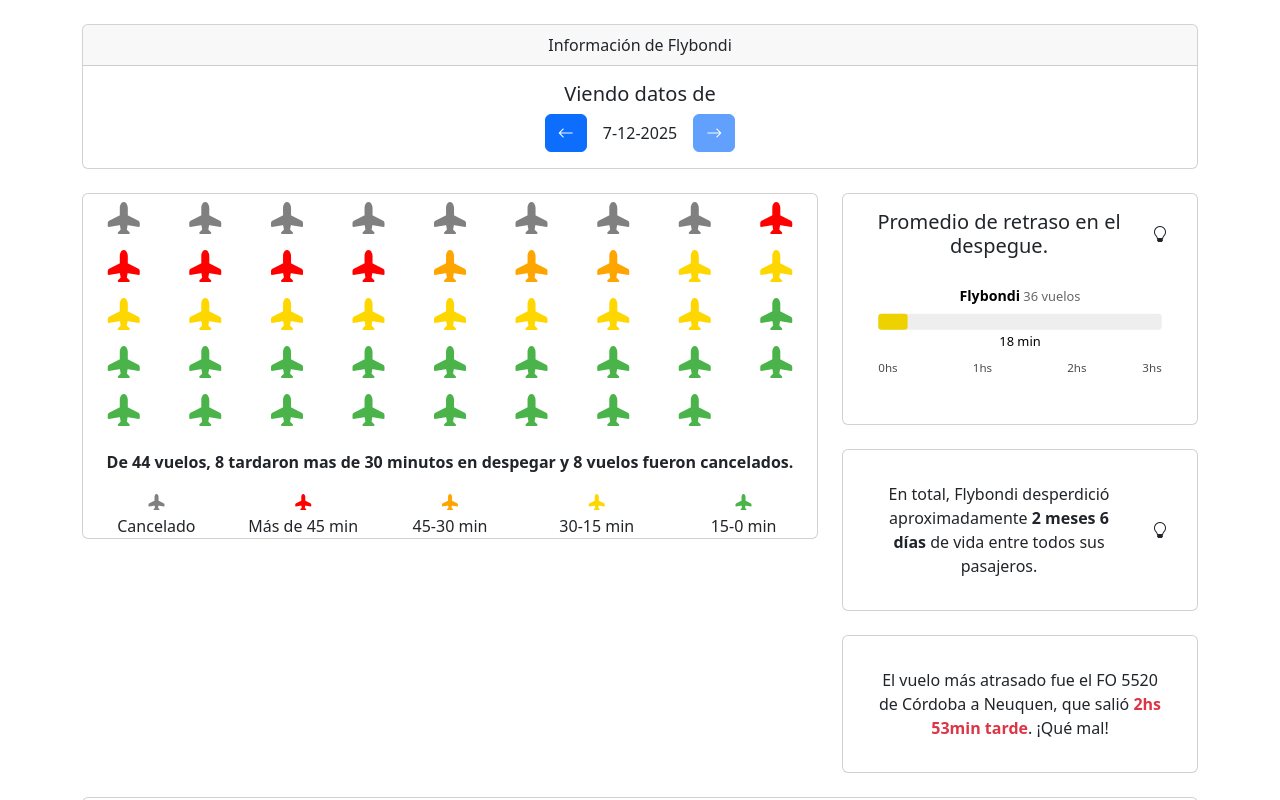
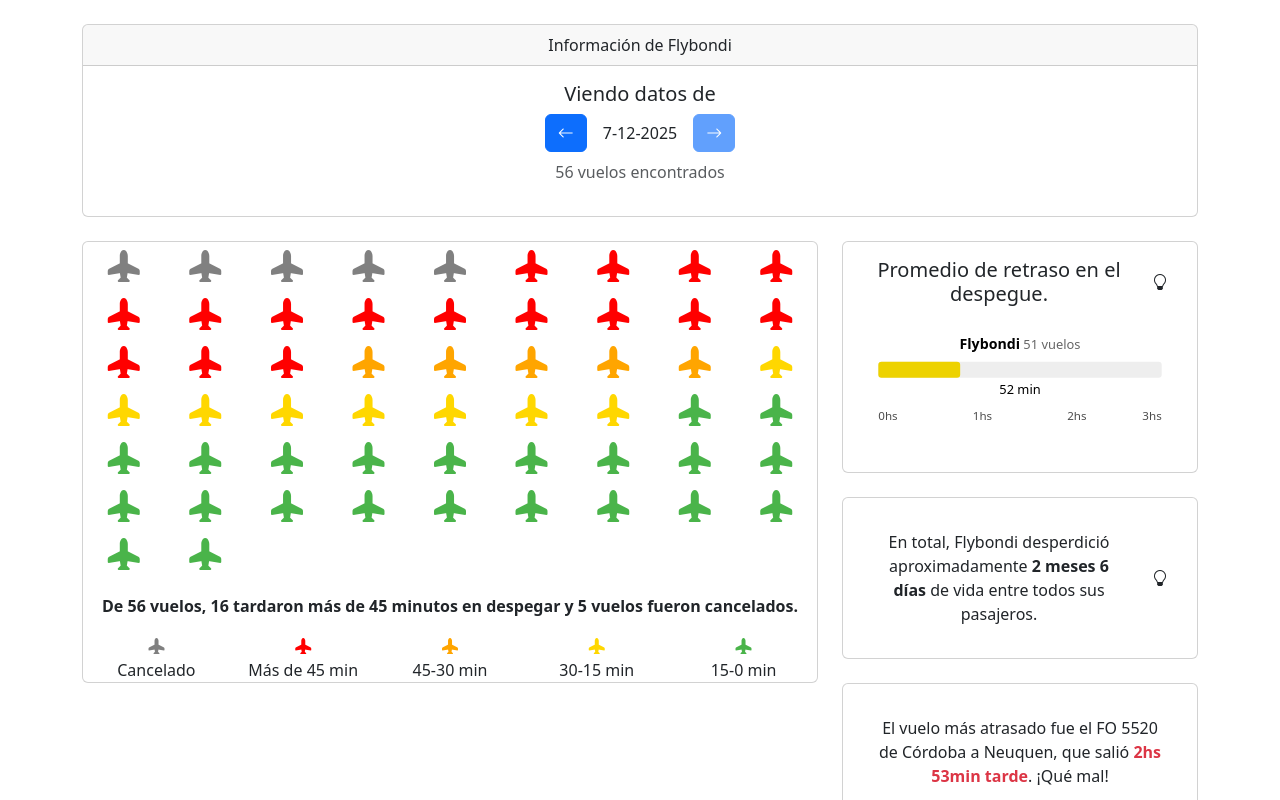
Before and after one commit to Gin-Z/flybondi-fail, a React (Vite) app: page / in a window 1280 px wide. Shown: the top 800 px of the page. Built offline with nearby package versions, Linux system fonts and the light colour scheme.

Commit message:
Se implementó lógica en Header.tsx, Flights. tsx y Mean.tsx

```diff
--- a/src/components/Flights.tsx
+++ b/src/components/Flights.tsx
@@ -1,178 +1,157 @@
-const Flights =()=>{
-    return(
-        <div className="card">
-            <div className="container text-center flights-grid">
-                <div className="row">
-                    <div className="col">
-                        <i className="bi bi-airplane-fill status-cancelled" />
-                    </div>
-                    <div className="col">
-                        <i className="bi bi-airplane-fill status-cancelled" />
-                    </div>
-                    <div className="col">
-                        <i className="bi bi-airplane-fill status-cancelled" />
-                    </div>
-                    <div className="col">
-                        <i className="bi bi-airplane-fill status-cancelled" />
-                    </div>
-                    <div className="col">
-                        <i className="bi bi-airplane-fill status-cancelled" />
-                    </div>
-                    <div className="col">
-                        <i className="bi bi-airplane-fill status-cancelled" />
-                    </div>
-                    <div className="col">
-                        <i className="bi bi-airplane-fill status-cancelled" />
-                    </div>
-                    <div className="col">
-                        <i className="bi bi-airplane-fill status-cancelled" />
-                    </div>
-                    <div className="col">
-                        <i className="bi bi-airplane-fill status-45plus" />
-                    </div>
-                </div>
-                <div className="row">
-                    <div className="col">
-                        <i className="bi bi-airplane-fill status-45plus" />
-                    </div>
-                    <div className="col">
-                        <i className="bi bi-airplane-fill status-45plus" />
-                    </div>
-                    <div className="col">
-                        <i className="bi bi-airplane-fill status-45plus" />
-                    </div>
-                    <div className="col">
-                        <i className="bi bi-airplane-fill status-45plus" />
-                    </div>
-                    <div className="col">
-                        <i className="bi bi-airplane-fill status-45_30" />
-                    </div>
-                    <div className="col">
-                        <i className="bi bi-airplane-fill status-45_30" />
-                    </div>
-                    <div className="col">
-                        <i className="bi bi-airplane-fill status-45_30" />
-                    </div>
-                    <div className="col">
-                        <i className="bi bi-airplane-fill status-30_15" />
-                    </div>
-                    <div className="col">
-                        <i className="bi bi-airplane-fill status-30_15" />
-                    </div>
-                </div>
-                <div className="row">
-                    <div className="col">
-                        <i className="bi bi-airplane-fill status-30_15" />
-                    </div>
-                    <div className="col">
-                        <i className="bi bi-airplane-fill status-30_15" />
-                    </div>
-                    <div className="col">
-                        <i className="bi bi-airplane-fill status-30_15" />
-                    </div>
-                    <div className="col">
-                        <i className="bi bi-airplane-fill status-30_15" />
-                    </div>
-                    <div className="col">
-                        <i className="bi bi-airplane-fill status-30_15" />
-                    </div>
-                    <div className="col">
-                        <i className="bi bi-airplane-fill status-30_15" />
-                    </div>
-                    <div className="col">
-                        <i className="bi bi-airplane-fill status-30_15" />
-                    </div>
-                    <div className="col">
-                        <i className="bi bi-airplane-fill status-30_15" />
-                    </div>
-                    <div className="col">
-                        <i className="bi bi-airplane-fill status-15_0" />
-                    </div>
-                </div>
-                <div className="row">
-                    <div className="col">
-                        <i className="bi bi-airplane-fill status-15_0" />
-                    </div>
-                    <div className="col">
-                        <i className="bi bi-airplane-fill status-15_0" />
-                    </div>
-                    <div className="col">
-                        <i className="bi bi-airplane-fill status-15_0" />
-                    </div>
-                    <div className="col">
-                        <i className="bi bi-airplane-fill status-15_0" />
-                    </div>
-                    <div className="col">
-                        <i className="bi bi-airplane-fill status-15_0" />
-                    </div>
-                    <div className="col">
-                        <i className="bi bi-airplane-fill status-15_0" />
-                    </div>
-                    <div className="col">
-                        <i className="bi bi-airplane-fill status-15_0" />
-                    </div>
-                    <div className="col">
-                        <i className="bi bi-airplane-fill status-15_0" />
-                    </div>
-                    <div className="col">
-                        <i className="bi bi-airplane-fill status-15_0" />
-                    </div>
-                </div>
-                <div className="row">
-                    <div className="col">
-                        <i className="bi bi-airplane-fill status-15_0" />
-                    </div>
-                    <div className="col">
-                        <i className="bi bi-airplane-fill status-15_0" />
-                    </div>
-                    <div className="col">
-                        <i className="bi bi-airplane-fill status-15_0" />
-                    </div>
-                    <div className="col">
-                        <i className="bi bi-airplane-fill status-15_0" />
-                    </div>
-                    <div className="col">
-                        <i className="bi bi-airplane-fill status-15_0" />
-                    </div>
-                    <div className="col">
-                        <i className="bi bi-airplane-fill status-15_0" />
-                    </div>
-                    <div className="col">
-                        <i className="bi bi-airplane-fill status-15_0" />
-                    </div>
-                    <div className="col">
-                        <i className="bi bi-airplane-fill status-15_0" />
-                    </div>
-                    <div className="col">
+import { useFlights } from "../context/FlightsContext";
+import type { Flight } from "../types/Flight.interface";
+
+const Flights = () => {
+    const { flights, loading } = useFlights();
+
+    // Función para calcular la demora en minutos
+    const calculateDelay = (flight: Flight): number | null => {
+        if (!flight.despegue_real) return null; // Cancelado
+
+        const [estimatedHours, estimatedMinutes] = flight.despegue_estimado.split(':').map(Number);
+        const [realHours, realMinutes] = flight.despegue_real.split(':').map(Number);
+
+        const estimatedTotalMinutes = estimatedHours * 60 + estimatedMinutes;
+        let realTotalMinutes = realHours * 60 + realMinutes;
+
+        // Si el vuelo real es mucho menor que el estimado, probablemente cruzó medianoche
+        // (ej: programado 23:30, despegó 01:30 del día siguiente)
+        if (realTotalMinutes < estimatedTotalMinutes - 12 * 60) {
+            realTotalMinutes += 24 * 60; // Sumar 24 horas al tiempo real
+        }
+
+        return realTotalMinutes - estimatedTotalMinutes;
+    };
+
+    // Función para obtener la clase CSS según la demora
+    const getStatusClass = (flight: Flight): string => {
+        const delay = calculateDelay(flight);
+
+        if (delay === null) return "status-cancelled"; // Cancelado
+        if (delay > 45) return "status-45plus";
+        if (delay >= 30) return "status-45_30";
+        if (delay >= 15) return "status-30_15";
+        return "status-15_0";
+    };
+
+    // Ordenar vuelos por categoría de demora
+    const sortedFlights = [...flights].sort((a, b) => {
+        const delayA = calculateDelay(a);
+        const delayB = calculateDelay(b);
+
+        // Función auxiliar para obtener prioridad (menor = primero)
+        const getPriority = (delay: number | null): number => {
+            if (delay === null) return 0; // Cancelados primero
+            if (delay > 45) return 1;      // Más de 45 min
+            if (delay >= 30) return 2;     // 30-45 min
+            if (delay >= 15) return 3;     // 15-30 min
+            return 4;                      // Menos de 15 min
+        };
+
+        const priorityA = getPriority(delayA);
+        const priorityB = getPriority(delayB);
+
+        if (priorityA !== priorityB) {
+            return priorityA - priorityB;
+        }
+
+        // Si tienen la misma prioridad, ordenar por demora (de mayor a menor)
+        if (delayA === null && delayB === null) return 0;
+        if (delayA === null) return -1;
+        if (delayB === null) return 1;
+        return delayB - delayA;
+    });
+
+    // Calcular estadísticas
+    const totalFlights = flights.length;
+    const cancelledFlights = flights.filter(f => !f.despegue_real).length;
+    const delayedOver45 = flights.filter(f => {
+        const delay = calculateDelay(f);
+        return delay !== null && delay > 45;
+    }).length;
+
+    // Dividir vuelos en filas de 9
+    const flightsPerRow = 9;
+    const rows: Flight[][] = [];
+    for (let i = 0; i < sortedFlights.length; i += flightsPerRow) {
+        rows.push(sortedFlights.slice(i, i + flightsPerRow));
+    }
+
+    if (loading) {
+        return (
+            <div className="card">
+                <div className="card-body text-center">
+                    <div className="spinner-border" role="status">
+                        <span className="visually-hidden">Cargando...</span>
                     </div>
                 </div>
             </div>
+        );
+    }
+
+    if (flights.length === 0) {
+        return (
+            <div className="card">
+                <div className="card-body text-center">
+                    <p className="card-text">No hay vuelos para esta fecha.</p>
+                </div>
+            </div>
+        );
+    }
+
+    return (
+        <div className="card">
+            <div className="container text-center flights-grid">
+                {rows.map((row, rowIndex) => (
+                    <div className="row" key={rowIndex}>
+                        {row.map((flight, colIndex) => (
+                            <div className="col" key={`${rowIndex}-${colIndex}`}>
+                                <i
+                                    className={`bi bi-airplane-fill ${getStatusClass(flight)}`}
+                                />
+                            </div>
+                        ))}
+                        {/* Rellenar espacios vacíos si la última fila no está completa */}
+                        {rowIndex === rows.length - 1 &&
+                         row.length < flightsPerRow &&
+                         Array.from({ length: flightsPerRow - row.length }).map((_, i) => (
+                            <div className="col" key={`empty-${i}`}></div>
+                         ))
+                        }
+                    </div>
+                ))}
+            </div>
             <div className="card-body">
                 <p className="card-text text-center fw-bold">
-                    De 44 vuelos, 8 tardaron mas de 30 minutos en despegar y 8 vuelos fueron cancelados.
+                    De {totalFlights} vuelos, {delayedOver45} tardaron más de 45 minutos en despegar y {cancelledFlights} vuelos fueron cancelados.
                 </p>
             </div>
             <div className="container text-center">
                 <div className="row">
                     <div className="col">
-                        <i className="bi bi-airplane-fill status-cancelled" /> <p className="card-text">Cancelado</p>
+                        <i className="bi bi-airplane-fill status-cancelled" />
+                        <p className="card-text">Cancelado</p>
                     </div>
                     <div className="col">
-                        <i className="bi bi-airplane-fill status-45plus" /> <p className="card-text">Más de 45 min</p>
+                        <i className="bi bi-airplane-fill status-45plus" />
+                        <p className="card-text">Más de 45 min</p>
                     </div>
                     <div className="col">
-                        <i className="bi bi-airplane-fill status-45_30" /> <p className="card-text">45-30 min</p>
+                        <i className="bi bi-airplane-fill status-45_30" />
+                        <p className="card-text">45-30 min</p>
                     </div>
                     <div className="col">
-                        <i className="bi bi-airplane-fill status-30_15" /> <p className="card-text">30-15 min</p>
+                        <i className="bi bi-airplane-fill status-30_15" />
+                        <p className="card-text">30-15 min</p>
                     </div>
                     <div className="col">
-                        <i className="bi bi-airplane-fill status-15_0" /> <p className="card-text">15-0 min</p>
+                        <i className="bi bi-airplane-fill status-15_0" />
+                        <p className="card-text">15-0 min</p>
                     </div>
                 </div>
             </div>
         </div>
+    );
+};
 
-    )
-}
 export default Flights;
--- a/src/components/Header.tsx
+++ b/src/components/Header.tsx
@@ -1,10 +1,11 @@
-import { useState } from "react";
+// src/components/Header.tsx
+import { useFlights } from "../context/FlightsContext";
 
-const Header = () =>{
-    const [date,setDate] = useState(new Date());
+const Header = () => {
+    const { date, setDate, loading, error, flights } = useFlights();
 
-    function formatDate(){
-        const d = new Date(date); // ¡Copia!
+    function formatDate() {
+        const d = new Date(date);
         d.setDate(d.getDate() - 1);
 
         const day = d.getDate();
@@ -14,9 +15,8 @@
         return `${day}-${month}-${year}`;
     }
 
-    // comparar fechas sin horas
-    function isSameDay(d1: Date, d2: Date){
-        return(
+    function isSameDay(d1: Date, d2: Date) {
+        return (
             d1.getFullYear() === d2.getFullYear() &&
             d1.getMonth() === d2.getMonth() &&
             d1.getDate() === d2.getDate()
@@ -29,25 +29,24 @@
             d.setDate(d.getDate() - 1);
             return d;
         });
-    }
+    };
+
     const handleNext = () => {
         setDate(next => {
             const d = new Date(next);
             d.setDate(d.getDate() + 1);
             return d;
         });
-    }
+    };
 
-    //fecha que se está mostrando
-    const displayedDate=new Date(date);
-    displayedDate.setDate(displayedDate.getDate()-1);
+    const displayedDate = new Date(date);
+    displayedDate.setDate(displayedDate.getDate() - 1);
 
-     // fecha límite = ayer
     const today = new Date();
     const limit = new Date(today);
     limit.setDate(limit.getDate() - 1);
 
-    return(
+    return (
         <div className="card content-center">
             <div className="card-header text-center">Información de Flybondi</div>
             <div className="card-body text-center">
@@ -57,21 +56,36 @@
                         type="button"
                         className="btn btn-primary"
                         onClick={handlePrevious}
+                        disabled={loading}
                     >
                         <i className="bi bi-arrow-left" />
                     </button>
-                    <p className="card-text m-0">{formatDate()}</p>
+                    <p className="card-text m-0">
+                        {formatDate()}
+                        {loading && " (Cargando...)"}
+                    </p>
                     <button
                         type="button"
                         className="btn btn-primary"
                         onClick={handleNext}
-                        disabled={isSameDay(displayedDate,limit)}
-                        >
+                        disabled={isSameDay(displayedDate, limit) || loading}
+                    >
                         <i className="bi bi-arrow-right" />
                     </button>
                 </div>
+                {error && (
+                    <div className="alert alert-danger mt-2" role="alert">
+                        {error}
+                    </div>
+                )}
+                {!loading && !error && (
+                    <p className="text-muted mt-2">
+                        {flights.length} vuelos encontrados
+                    </p>
+                )}
             </div>
         </div>
-    )
-}
+    );
+};
+
 export default Header;
--- a/src/components/Mean.tsx
+++ b/src/components/Mean.tsx
@@ -1,8 +1,74 @@
-const Mean =() =>{
-   const totalWidth = 500;       // ancho ideal del gráfico
+import { useFlights } from "../context/FlightsContext";
+import type { Flight } from "../types/Flight.interface";
+
+const Mean = () => {
+  const { flights, loading } = useFlights();
+
+  // Función para calcular la demora en minutos
+  const calculateDelay = (flight: Flight): number | null => {
+    if (!flight.despegue_real) return null; // Cancelado
+
+    const [estimatedHours, estimatedMinutes] = flight.despegue_estimado.split(':').map(Number);
+    const [realHours, realMinutes] = flight.despegue_real.split(':').map(Number);
+
+    const estimatedTotalMinutes = estimatedHours * 60 + estimatedMinutes;
+    let realTotalMinutes = realHours * 60 + realMinutes;
+
+    // Si el vuelo real es mucho menor que el estimado, probablemente cruzó medianoche
+    if (realTotalMinutes < estimatedTotalMinutes - 12 * 60) {
+      realTotalMinutes += 24 * 60; // Sumar 24 horas al tiempo real
+    }
+
+    return realTotalMinutes - estimatedTotalMinutes;
+  };
+
+  // Calcular promedio de demoras (solo vuelos que despegaron)
+  const flightsWithDelay = flights
+    .map(f => calculateDelay(f))
+    .filter((delay): delay is number => delay !== null);
+
+  const totalFlights = flightsWithDelay.length;
+  const averageDelayMinutes = totalFlights > 0
+    ? Math.round(flightsWithDelay.reduce((sum, delay) => sum + delay, 0) / totalFlights)
+    : 0;
+
+  // Configuración del gráfico
+  const totalWidth = 500;
   const barHeight = 25;
   const barBgWidth = 440;
-  const barWidth = 45.5;        // barra de 18min aprox
+  const maxMinutes = 180; // 3 horas = 180 minutos
+
+  // Calcular el ancho de la barra según el promedio
+  // Si averageDelayMinutes > 180, la barra será del ancho máximo
+  const barWidth = Math.min((averageDelayMinutes / maxMinutes) * barBgWidth, barBgWidth);
+
+  // Formatear el tiempo de demora
+  const formatDelay = (minutes: number): string => {
+    if (minutes < 60) {
+      return `${minutes} min`;
+    }
+    const hours = Math.floor(minutes / 60);
+    const mins = minutes % 60;
+    return mins > 0 ? `${hours}h ${mins}min` : `${hours}h`;
+  };
+
+  if (loading) {
+    return (
+      <div className="card p-3 text-center">
+        <div className="spinner-border spinner-border-sm" role="status">
+          <span className="visually-hidden">Cargando...</span>
+        </div>
+      </div>
+    );
+  }
+
+  if (totalFlights === 0) {
+    return (
+      <div className="card p-3 text-center">
+        <h5 className="m-0">No hay datos de vuelos</h5>
+      </div>
+    );
+  }
 
   return (
     <div className="card p-3 text-center">
@@ -29,7 +95,7 @@
         >
           Flybondi
           <tspan opacity="0.6" fontSize="20" fontWeight="400">
-            {" "}36 vuelos
+            {" "}{totalFlights} vuelos
           </tspan>
         </text>
 
@@ -60,7 +126,7 @@
           textAnchor="middle"
           fontSize="20"
         >
-          18 min
+          {formatDelay(averageDelayMinutes)}
         </text>
 
         {/* Ticks */}
@@ -77,5 +143,6 @@
       </svg>
     </div>
   );
-}
+};
+
 export default Mean;
--- /dev/null
+++ b/src/context/FlightsContext.tsx
@@ -0,0 +1,60 @@
+// src/context/FlightsContext.tsx
+import { createContext, useContext, useState, useEffect, ReactNode } from 'react';
+import { getFlights } from '../services/Flight.service';
+import type { Flight } from '../types/Flight.interface';
+
+interface FlightsContextType {
+    flights: Flight[];
+    date: Date;
+    setDate: (date: Date) => void;
+    loading: boolean;
+    error: string | null;
+}
+
+const FlightsContext = createContext<FlightsContextType | undefined>(undefined);
+
+export const useFlights = () => {
+    const context = useContext(FlightsContext);
+    if (!context) {
+        throw new Error('useFlights debe usarse dentro de FlightsProvider');
+    }
+    return context;
+};
+
+interface FlightsProviderProps {
+    children: ReactNode;
+}
+
+export const FlightsProvider = ({ children }: FlightsProviderProps) => {
+    const [date, setDate] = useState(new Date());
+    const [flights, setFlights] = useState<Flight[]>([]);
+    const [loading, setLoading] = useState(false);
+    const [error, setError] = useState<string | null>(null);
+
+    useEffect(() => {
+        const loadFlights = async () => {
+            setLoading(true);
+            setError(null);
+            try {
+                const displayedDate = new Date(date);
+                displayedDate.setDate(displayedDate.getDate() - 1);
+
+                const data = await getFlights(displayedDate);
+                setFlights(data);
+            } catch (err) {
+                setError('Error al cargar los vuelos');
+                console.error(err);
+            } finally {
+                setLoading(false);
+            }
+        };
+
+        loadFlights();
+    }, [date]);
+
+    return (
+        <FlightsContext.Provider value={{ flights, date, setDate, loading, error }}>
+            {children}
+        </FlightsContext.Provider>
+    );
+};
```
Also changed, not shown: src/App.tsx (+13 -11 lines), src/services/Flight.service.ts (+33 -4 lines).
